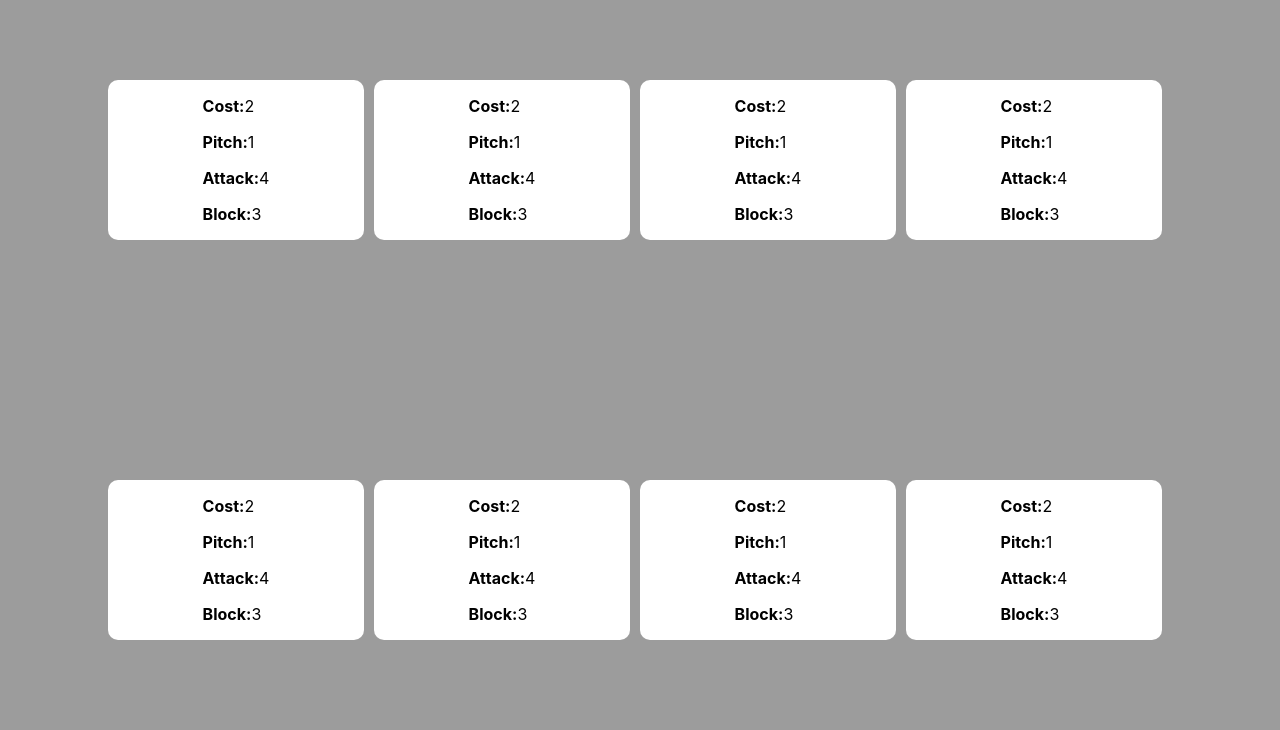
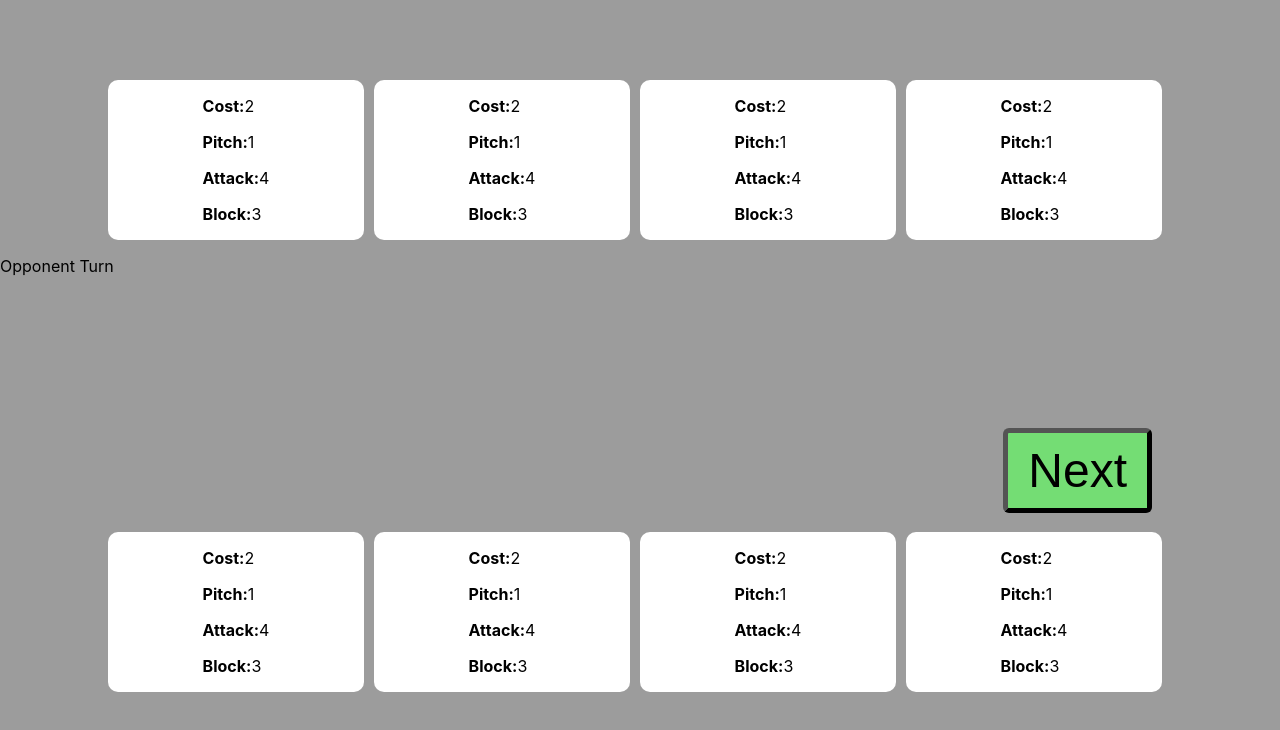
Before and after one commit to jimlee604/webdev, a React (Create React App) app in the folder play_fab/my-app/: page /game in a window 1280 px wide. Shown: the top 730 px of the page. Built offline with nearby package versions, Linux system fonts and the light colour scheme.

Commit message:
start turns, label and button

```diff
--- /dev/null
+++ b/play_fab/my-app/src/ActiveTurnComponent.js
@@ -0,0 +1,12 @@
+const ActiveTurnComponent = (props) => {
+    let turn_class = "turn_text " + (props.player_turn ? "player_turn" : "opponent_turn")
+    return (
+        <div>
+            {props.player_turn ? <div className="height_30vh"></div> : null}
+            {props.player_turn ? <p className={turn_class}><b>Your Turn</b></p> : <p>Opponent Turn</p>}
+            {!props.player_turn ? <div className="height_30vh"></div> : null}
+        </div>
+    );
+}
+
+export default ActiveTurnComponent;
--- a/play_fab/my-app/src/App.css
+++ b/play_fab/my-app/src/App.css
@@ -6,6 +6,10 @@
   display: flex;
   justify-content: center;
   align-items: center;
+}
+
+.text_align_center {
+  text-align: center;
 }
 
 .height_10vh {
@@ -20,9 +24,17 @@
   display: flex;
   flex-direction: row;
 }
+.vflex {
+  display: flex;
+  flex-direction: column;
+}
 
 .flexgrow {
   flex:1
+}
+
+.flexgrow10 {
+  flex:0.1
 }
 
 .start_button {
@@ -45,3 +57,33 @@
   border-radius: 10px;
   margin-right: 10px;
 }
+
+p.turn_text {
+  font-size: 2em;
+  margin-left: 10vw;
+}
+
+p.player_turn {
+  color:blue;
+}
+
+p.enemy_turn {
+  color:red
+}
+
+.mid_bar {
+  display: flex;
+  flex-direction: row;
+}
+
+.next_button {
+  background-color:#74dd74;
+  margin-right: 10vw;
+  font-size: 3em;
+  border-radius: 6px;
+  border-width: 4pt;
+  padding-top: 10px;
+  padding-bottom: 10px;
+  padding-left: 20px;
+  padding-right: 20px;
+}
--- a/play_fab/my-app/src/App.js
+++ b/play_fab/my-app/src/App.js
@@ -6,8 +6,11 @@ import {
   Routes,
   Route
 } from "react-router-dom";
+import { createContext } from 'react';
 
 // Home Page
+export const ActiveTurnContext = createContext(true);
+
 function App() {
   return (
     <BrowserRouter>
--- a/play_fab/my-app/src/GameScreenComponent.js
+++ b/play_fab/my-app/src/GameScreenComponent.js
@@ -1,9 +1,15 @@
 import FABCardComponent from "./FABCardComponent";
+import ActiveTurnComponent from "./ActiveTurnComponent"
+import NextButtonComponent from "./NextButtonComponent"
+import { useContext } from "react";
+import { ActiveTurnContext } from "./App";
 
 const GameScreenComponent = () => {
+    const {contextValue, updateContext} = useContext(ActiveTurnContext)
+    const player_turn = contextValue
     return (
         <body style={{ backgroundColor: '#9c9c9c' }}>
-            <div className='height_10vh'></div>
+            <div className='height_10vh' />
             <div className='center'>
                 <div>
                     <div className="hflex">
@@ -14,7 +20,15 @@ const GameScreenComponent = () => {
                     </div>
                 </div>
             </div>
-                <div className="height_30vh"></div>
+            <div className="mid_bar">
+                <ActiveTurnComponent player_turn = {player_turn}/>
+                <div className="flexgrow" />
+                <div className="vflex">
+                    <div className="flexgrow" />
+                    <NextButtonComponent />
+                    <div className="flexgrow10" />
+                </div>
+            </div>
             <div className="center">
                 <div>
                     <div className="hflex">
--- a/play_fab/my-app/src/HomeScreenComponent.js
+++ b/play_fab/my-app/src/HomeScreenComponent.js
@@ -9,7 +9,7 @@ const HomeScreenComponent = () => {
         <div className='height_10vh'></div>
         <div className='center'>
           <div>
-            <h1>Welcome to <b>Flesh and Blood LITE</b></h1>
+            <h1 className='text_align_center'>Welcome to <b>Flesh and Blood LITE</b></h1>
             <div className='height_30vh'></div>
             <div className='center'>
               <button onClick={() => navigate('/game')} class='start_button'>Play Game</button>
--- /dev/null
+++ b/play_fab/my-app/src/NextButtonComponent.js
@@ -0,0 +1,16 @@
+import { useContext } from "react";
+import { ActiveTurnContext } from "./App";
+
+const NextButtonComponent = (props) => {
+
+    const {contextValue, updateContext} = useContext(ActiveTurnContext)
+    const handleClick = () => {
+        updateContext(!contextValue)
+    };
+
+    return (
+        <button onClick={handleClick} className="next_button">Next</button>
+    );
+}
+
+export default NextButtonComponent;
```
